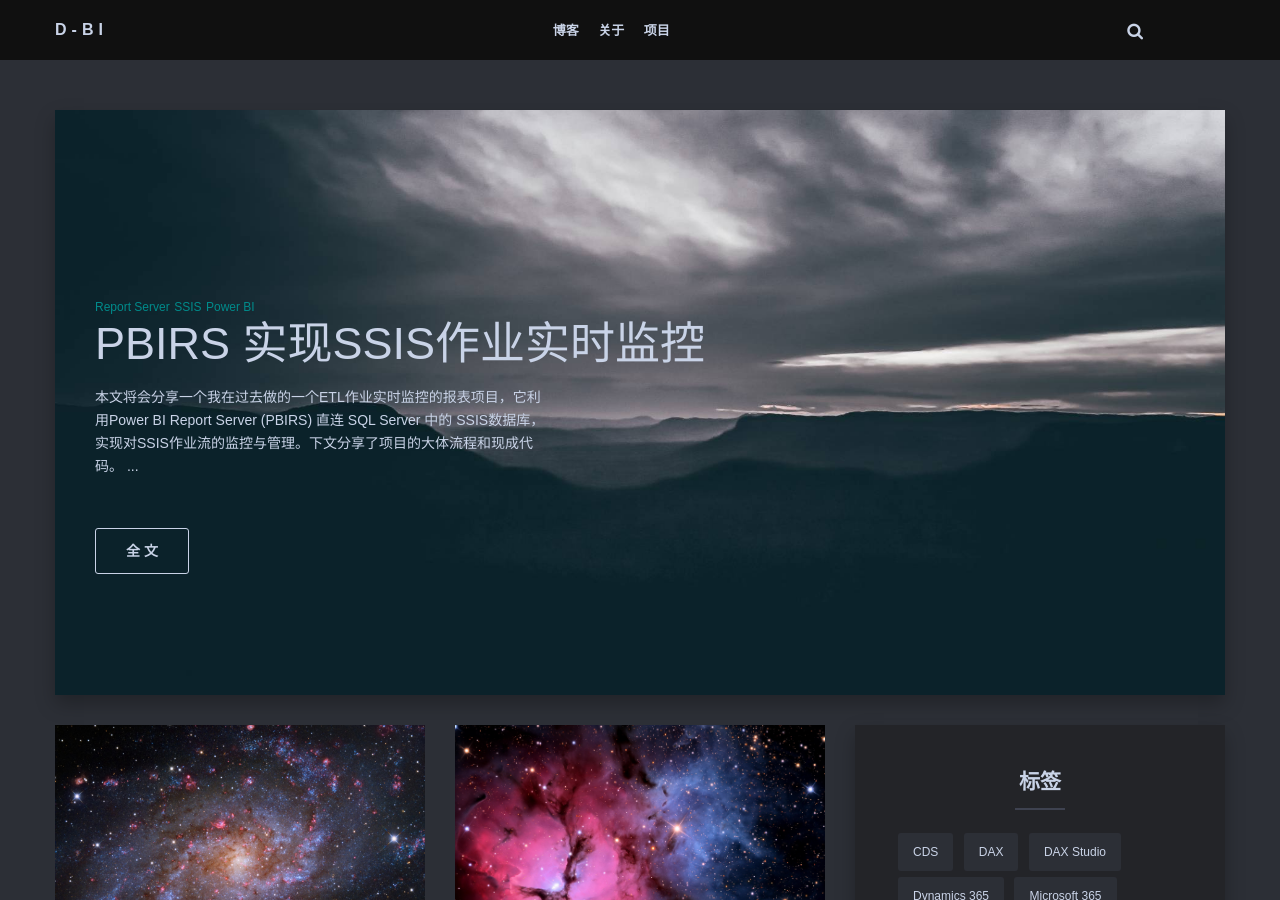
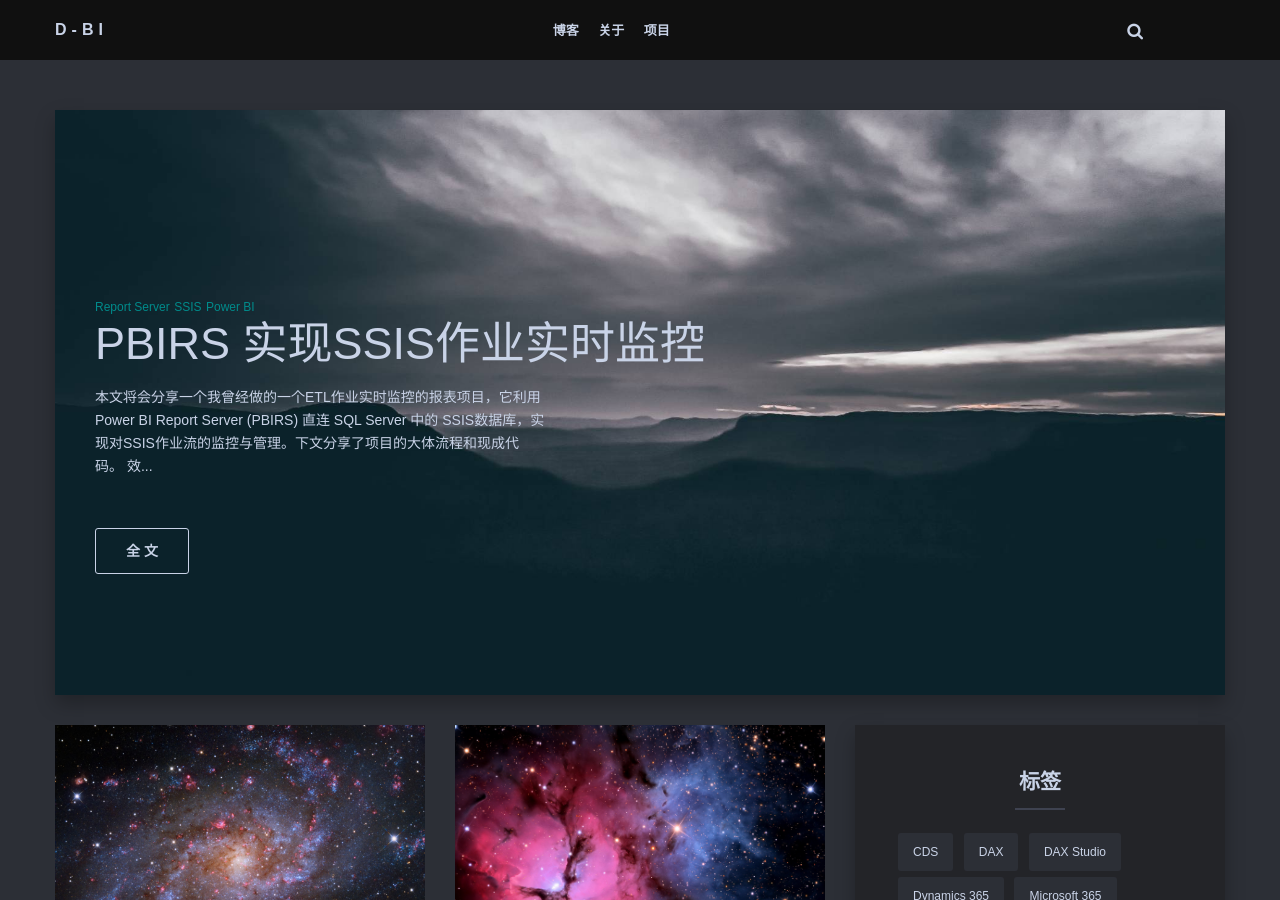
Before and after one commit to D-BI-TECH/D-BI-TECH.github.io, a Jekyll site: the page built from index.html, in a window 1280 px wide and 900 px high. Built offline with Jekyll 4.4.1, drawn with Linux system fonts in a browser that asks for light colours; nearby versions of some CDN libraries; the list of posts is cut into pages by our own code; comment, search, counter and statistics services are not loaded.

Commit message:
Update 2020-07-07-pbi-ssis-real-time-monitor.markdown

```diff
--- a/_posts/2020-07-07-pbi-ssis-real-time-monitor.markdown
+++ b/_posts/2020-07-07-pbi-ssis-real-time-monitor.markdown
@@ -10,7 +10,7 @@
 ---
 
 
-*本文将会分享一个我在过去做的一个ETL作业实时监控的报表项目，它利用Power BI Report Server (PBIRS) 直连 SQL Server 中的 SSIS数据库，实现对SSIS作业流的监控与管理。下文分享了项目的大体流程和现成代码。*
+*本文将会分享一个我曾经做的一个ETL作业实时监控的报表项目，它利用Power BI Report Server (PBIRS) 直连 SQL Server 中的 SSIS数据库，实现对SSIS作业流的监控与管理。下文分享了项目的大体流程和现成代码。*
 
 ### 效果预览
 
```
Also changed, not shown: other parts of _posts/2020-07-07-pbi-ssis-real-time-monitor.markdown (+1 -1 lines).
